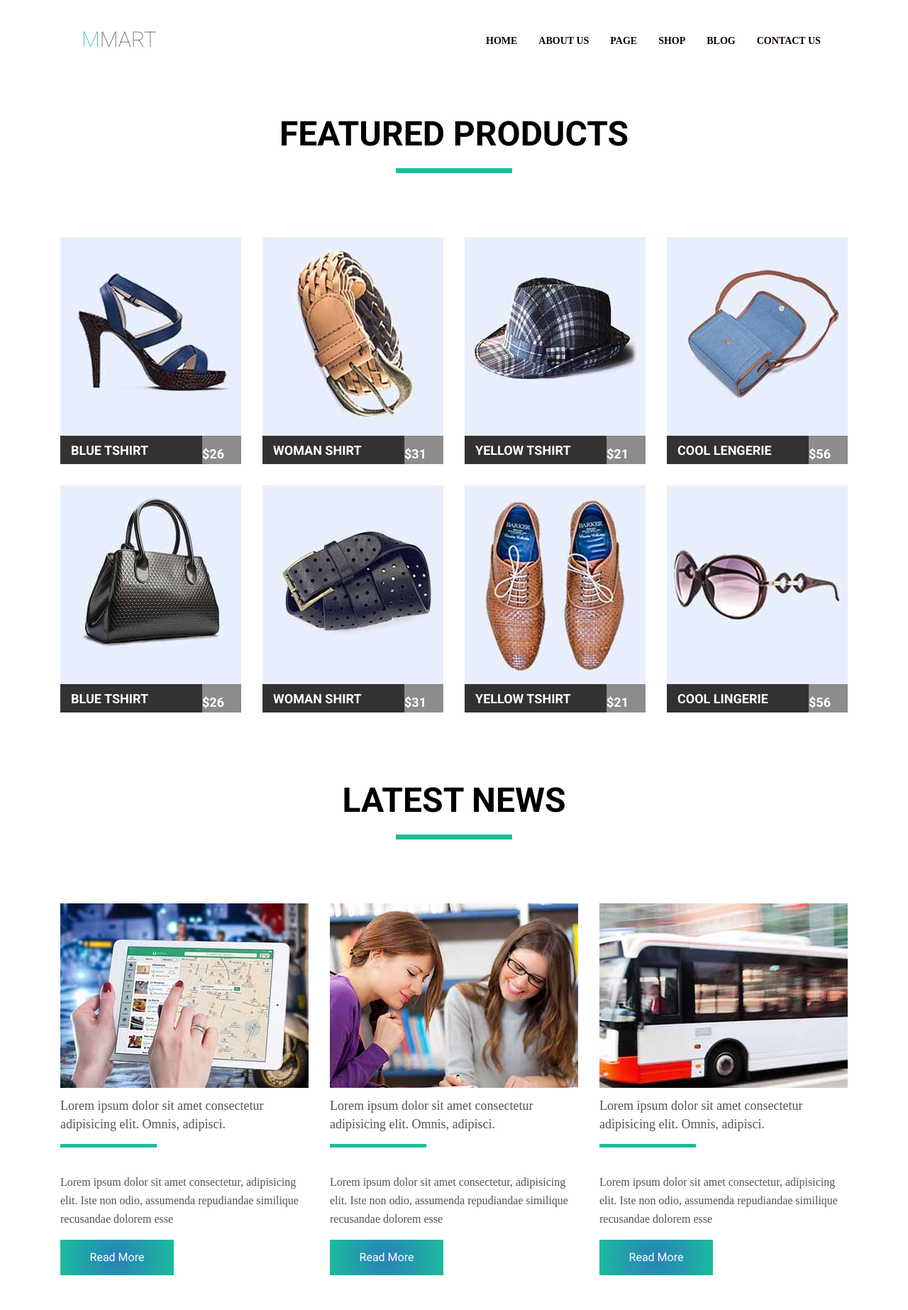
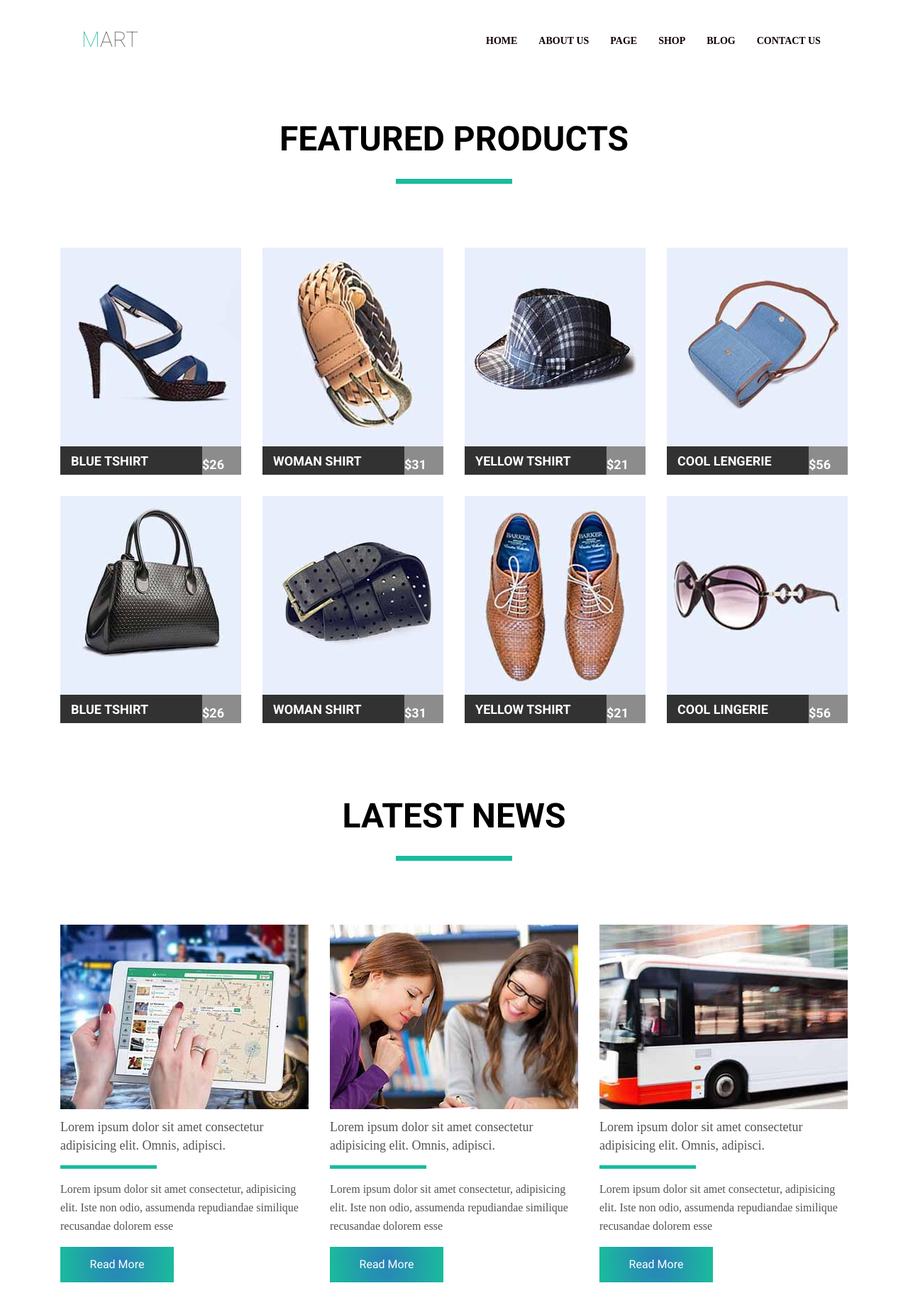
Before and after one commit to AleksandrMyk/goit-fe-course, a plain HTML site: page module-04/index.html in a window 1280 px wide. Shown: the whole page at 71% size. Drawn offline with Linux system fonts and the light colour scheme.

Commit message:
Add files via upload

```diff
--- a/module-04/css/styles.css
+++ b/module-04/css/styles.css
@@ -73,7 +73,7 @@ nav {
   text-decoration: none;
   color: rgb(85, 82, 82);
 }
-.logo::before {content:'m';
+.logo::first-letter {
   font-family: 'Roboto' sans-serif;
   font-weight: 200;
   font-size: 30px;
@@ -91,15 +91,15 @@ h2 {
   text-transform: uppercase;
   font-family: "Roboto", sans-serif;
   font-size: 48px;
-  line-height: 37px;
+  line-height: 52px;
   text-decoration: none;
+  margin-bottom: 90px;
 }
 h2::after {
   display: block;
   margin: 0 auto;
   padding: 0;
   margin-top: 30px;
-  margin-bottom: 90px;
   width: 164px;
   height: 7px;
   content: "";
@@ -107,11 +107,9 @@ h2::after {
 }
 /*UL-products*/
 .products {margin-bottom: 105px;}
-.products-list {
-  /* background: radial-gradient(rgb(41, 128, 185), rgb(26, 188, 156), rgb(255, 255, 255)); */
+.products-list {/* background: radial-gradient(rgb(41, 128, 185), rgb(26, 188, 156), rgb(255, 255, 255)); */
   margin: 0;
   padding: 0;
-  /* padding-bottom: 105px; */
 }
 .products-list li {
   list-style: none;
@@ -161,8 +159,7 @@ h3 {
 .products-list li:hover .garb {background-color: rgba(26, 188, 156, 0.6);}
 .products-list li:hover .price {background-color: rgba(26, 188, 156, 0.6);}
 /*UL-NEWS*/
-.news-list {
-  /* background: linear-gradient(0deg, rgb(41, 128, 185), rgb(26, 188, 156), rgb(255, 255, 255)); */
+.news-list {/* background: linear-gradient(0deg, rgb(41, 128, 185), rgb(26, 188, 156), rgb(255, 255, 255)); */
   margin: 0;
   padding: 0;
 }
@@ -180,7 +177,7 @@ h3 {
   font-family: "Times New Roman", Times, sans-serif;
   line-height: 26px;
   color: rgb(85, 82, 82);
-  padding-bottom: 16px;
+  margin-bottom: 16px;
 }
 .news-text {
   margin: 0;
@@ -193,7 +190,6 @@ h3 {
   margin: 0;
   padding: 0;
   margin-top: 15px;
-  margin-bottom: 20px;
   width: 136px;
   height: 5px;
   content: "";
@@ -207,18 +203,18 @@ h3 {
 .more {
   margin: 0;
   padding: 0;
-  float: left;
   width: 160px;
   height: 50px;
   background: radial-gradient(circle, rgb(41, 128, 185), rgb(26, 188, 156));
 }
-/* .more:hover {box-shadow: 8px 0px 10px 8px rgb(10, 10, 10);} */
 .more a {
-  display: block;
+ text-align: center;
   text-decoration: none;
   color: rgb(255, 255, 255);
-  text-align: center;
   font-size: 16px;
   line-height: 26px;
   padding-top: 12px;
+  background: radial-gradient(circle, rgb(41, 128, 185), rgb(26, 188, 156))
 }
+.more a:hover {color: rgb(7, 7, 7);}
+.more a:focus {color: rgb(7, 7, 7);}
```
